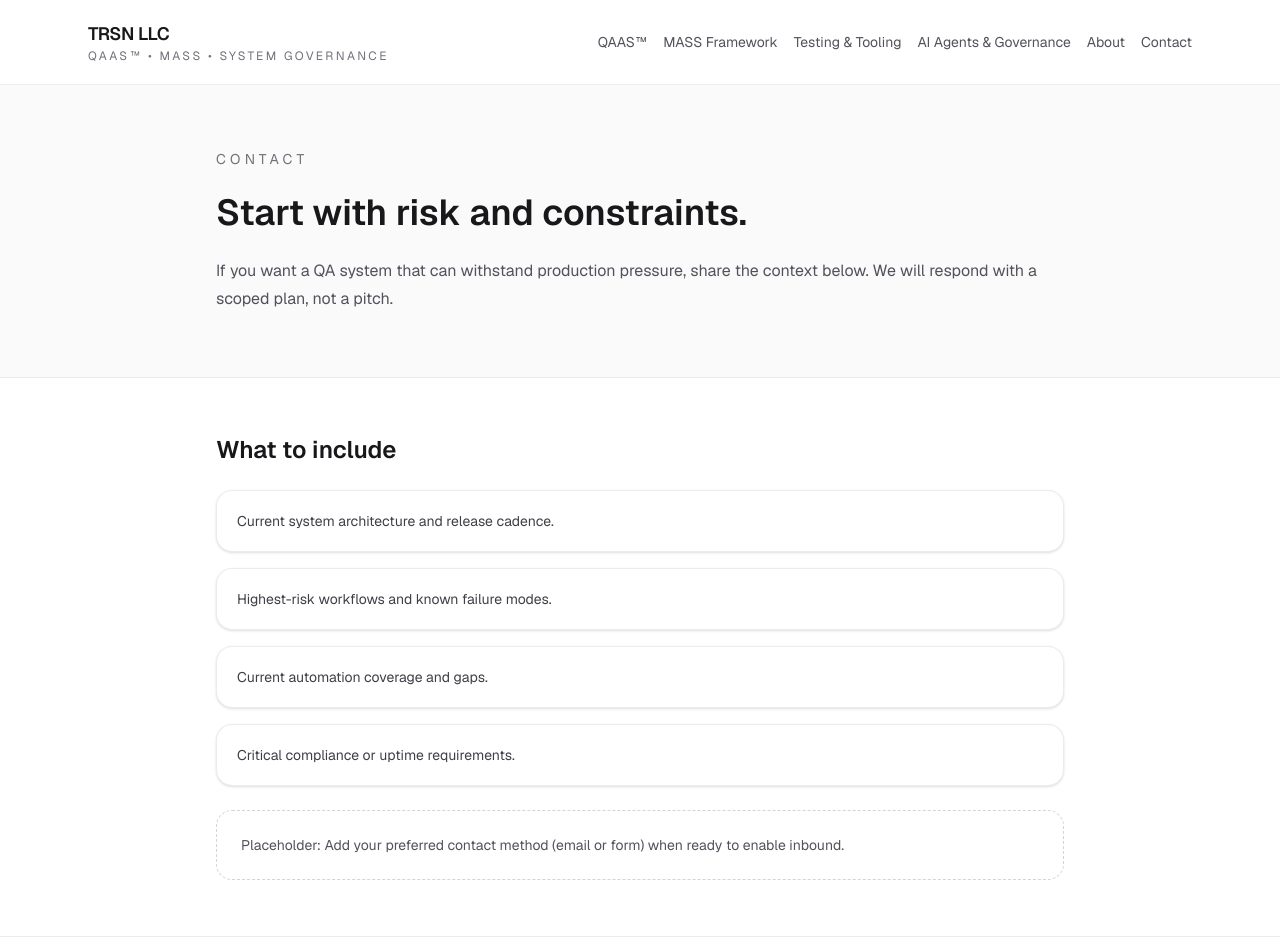
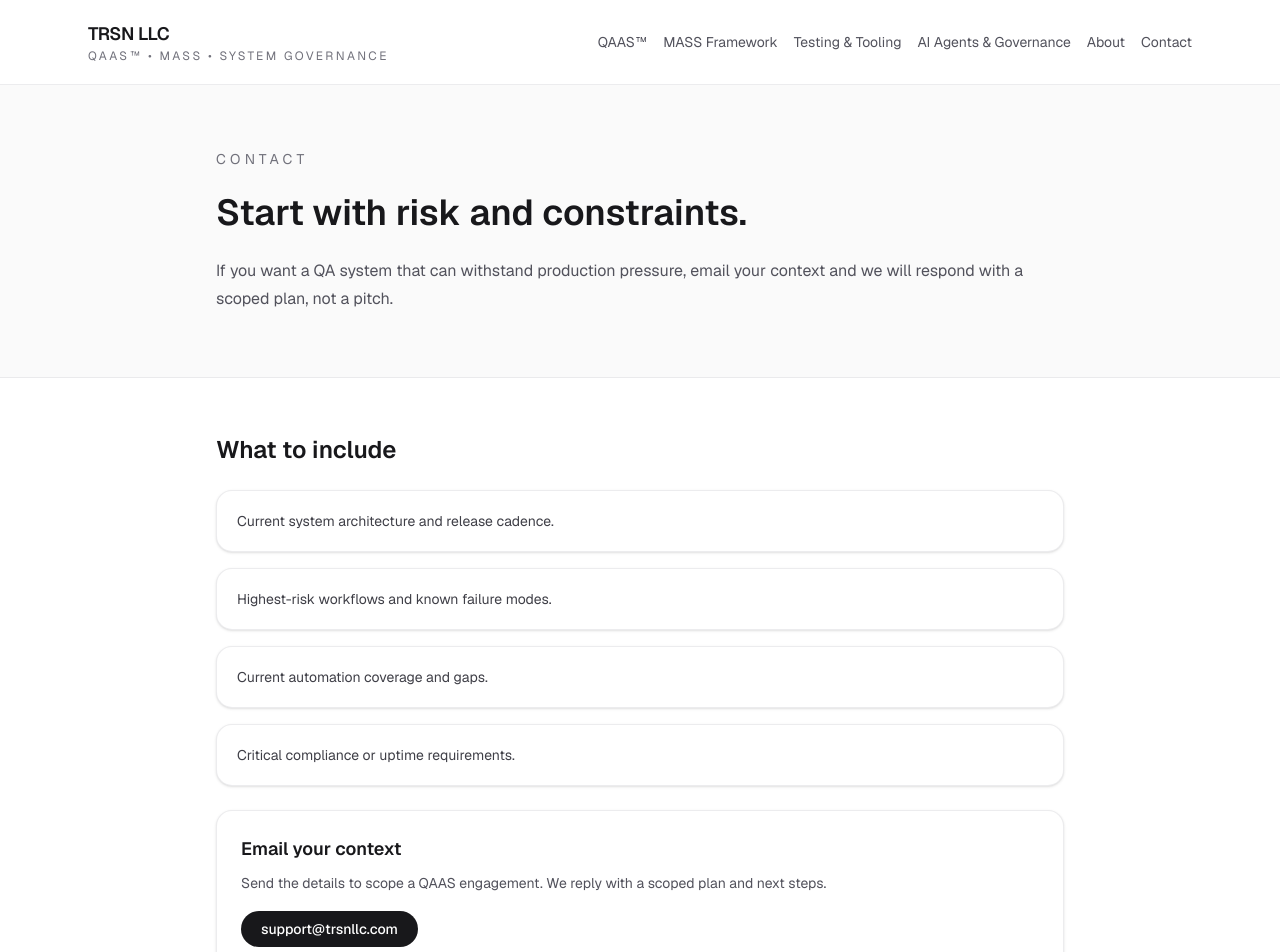
Before and after one commit to FloDanny/trsn, a Next.js app: page /contact in a window 1280 px wide. Shown: the top 952 px of the page. Built offline with nearby package versions, Linux system fonts and the light colour scheme.

Commit message:
Contact refine

```diff
--- a/app/about/page.tsx
+++ b/app/about/page.tsx
@@ -8,7 +8,7 @@ const companyFocus = [
 
 const founderTimeline = [
   "2010: Started the live streaming company TRW.",
-  "2014: Sold the intellectual property to FloSports.tc.",
+  "2014: Sold the intellectual property to FloSports Inc.",
   "2014+: Consultant for FloSports; started their QA and automation department.",
 ];
 
--- /dev/null
+++ b/app/contact/ContactForm.tsx
@@ -0,0 +1,26 @@
+"use client";
+
+export default function ContactForm() {
+    return (
+        <div className="rounded-2xl border border-zinc-200/70 bg-white p-6 text-sm text-zinc-700 shadow-sm dark:border-zinc-800 dark:bg-zinc-950 dark:text-zinc-200">
+            <h3 className="text-lg font-semibold text-zinc-900 dark:text-white">
+                Email your context
+            </h3>
+            <p className="mt-2 leading-6 text-zinc-600 dark:text-zinc-300">
+                Send the details to scope a QAAS engagement. We reply with a scoped plan
+                and next steps.
+            </p>
+            <div className="mt-4">
+                <a
+                    className="inline-flex items-center rounded-full bg-zinc-900 px-5 py-2 text-sm font-medium text-white transition hover:bg-zinc-700"
+                    href="mailto:support@trsnllc.com"
+                >
+                    support@trsnllc.com
+                </a>
+            </div>
+            <p className="mt-3 text-xs text-zinc-500 dark:text-zinc-400">
+                Include architecture notes, risks, and what success looks like.
+            </p>
+        </div >
+    );
+}
--- a/app/contact/page.tsx
+++ b/app/contact/page.tsx
@@ -18,7 +18,7 @@ export default function ContactPage() {
           </h1>
           <p className="text-base leading-7 text-zinc-600 dark:text-zinc-300">
             If you want a QA system that can withstand production pressure,
-            share the context below. We will respond with a scoped plan, not a
+            email your context and we will respond with a scoped plan, not a
             pitch.
           </p>
         </div>
@@ -39,12 +39,10 @@ export default function ContactPage() {
               </li>
             ))}
           </ul>
-          <div className="rounded-2xl border border-dashed border-zinc-300 bg-white p-6 text-sm text-zinc-600 dark:border-zinc-700 dark:bg-zinc-950 dark:text-zinc-300">
-            Placeholder: Add your preferred contact method (email or form) when
-            ready to enable inbound.
-          </div>
+          <ContactForm />
         </div>
       </section>
     </div>
   );
 }
+import ContactForm from "./ContactForm";
--- a/app/testing-tooling/page.tsx
+++ b/app/testing-tooling/page.tsx
@@ -19,7 +19,7 @@ const tooling = [
 
 const principles = [
   "Verify: Did we build it right?",
-  "Validate: Did we build the right thing?",
+  "Validate: Did we prove the right thing?",
   "Risk-based prioritization over coverage vanity.",
   "No silent failures. All errors are surfaced, logged, or blocked.",
 ];
```
